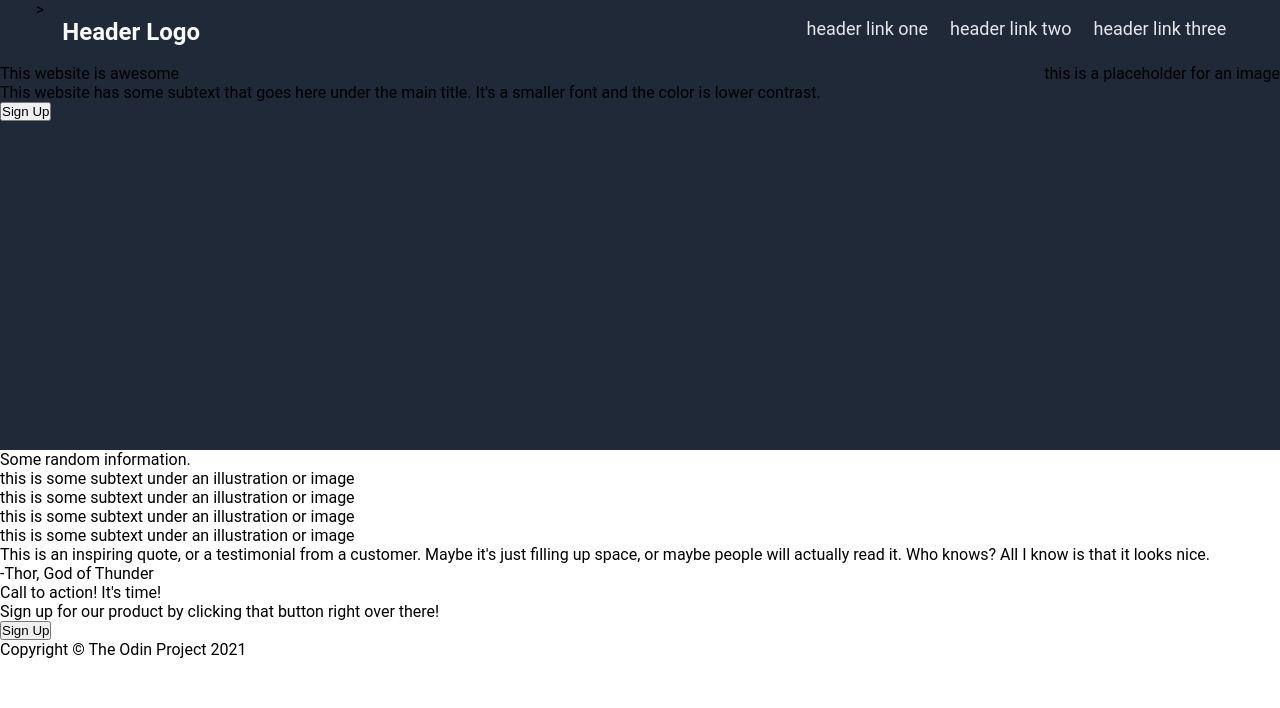
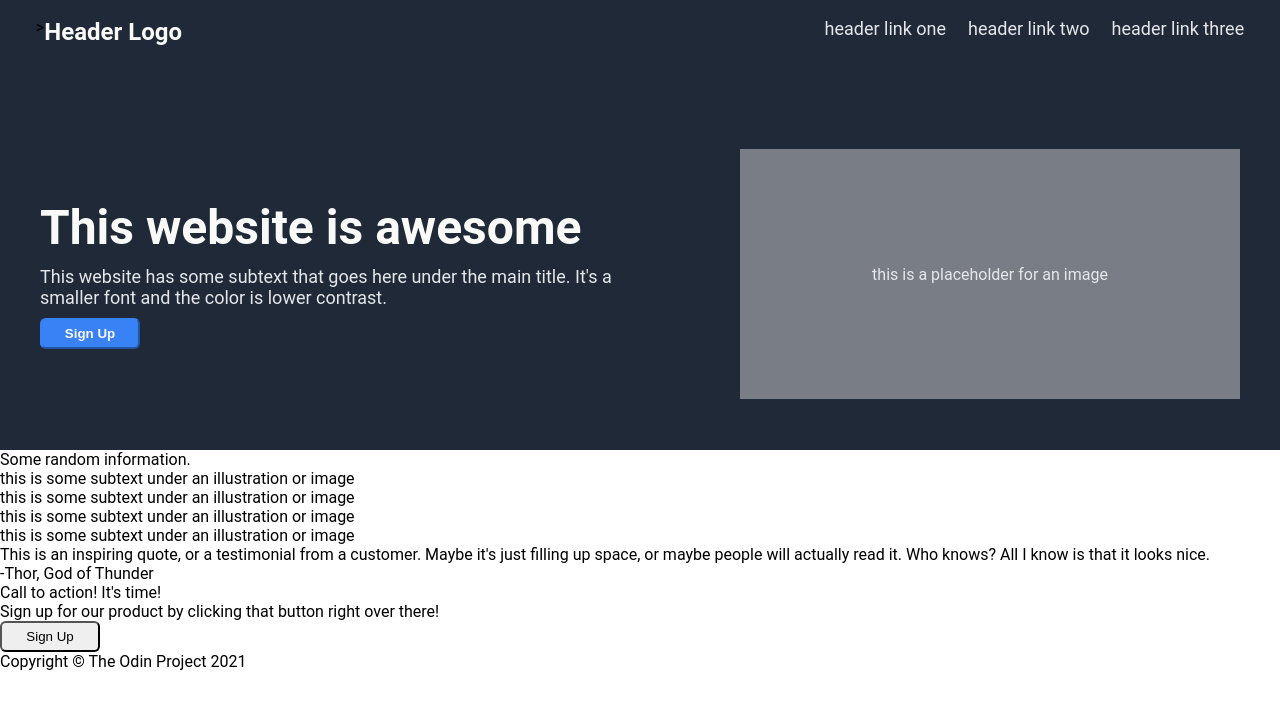
Before and after one commit to ella-emc/landing_page, a plain HTML site: page index.html in a window 1280 px wide. Drawn offline with Linux system fonts and the light colour scheme.

Commit message:
Initial style panel 1

```diff
--- a/style.css
+++ b/style.css
@@ -11,6 +11,13 @@ body {
     margin: 0;
 }
 
+button {
+    width: 100px;
+    height: auto;
+    padding: 6px 12px;
+    border-radius: 1.5mm;
+}
+
 /* PANEL ONE */
 .container-1 {
     background-color: #1f2937;
@@ -22,6 +29,7 @@ body {
     .header-container {
         display: flex;
         justify-content: center;
+        padding: 18px;
     }
 
         .header {
@@ -30,7 +38,6 @@ body {
             width: 1200px;
             display: flex;
             justify-content: space-between;
-            padding: 18px;
         }
 
         .right {
@@ -52,7 +59,55 @@ body {
 
 
     /* AWESOME CONTENT */
+        .master-awesome {
+            display: flex;
+            justify-content: center;
+            align-items: center;
+            height: 420px;
+        }
+
         .awesome-container {
             display: flex;
-            justify-content: space-between;
+            height: 250px;
+            width: 1200px;
+            gap: 40px;
         }
+
+        .left-awesome {
+            display: flex;
+            justify-content: center;
+            flex-direction: column;
+            width: 600px;
+            gap: 10px;
+        }
+
+        .awesome-text {
+            color: #F9FAF8;
+            font-weight: bolder;
+            font-size: 48px;
+        }
+
+        .awesome-subtext {
+            color: #E5E7EB;
+            font-size: 18px;
+        }
+
+        .right-awesome {
+            display: flex;
+            background: #797e86;
+            margin-left: auto;
+            width: 500px;
+            justify-content: center;
+            align-items: center;
+        }
+
+        .placeholder {
+            color:#E5E7EB;
+        }
+
+        .positive {
+            background-color: #3882f6;
+            border-color: #3882f6;
+            color: #F9FAF8;
+            font-weight: bold;
+        }
```
